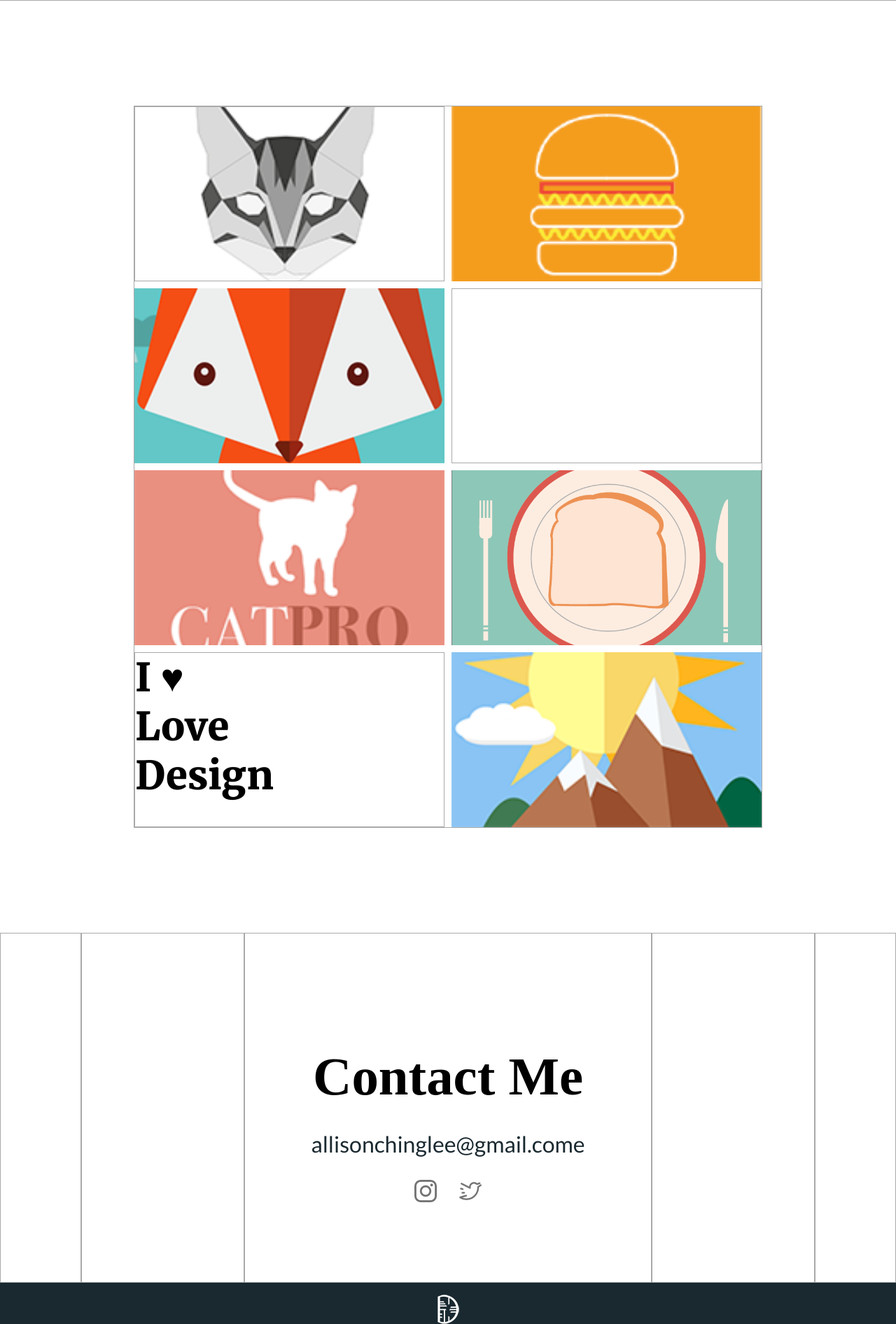
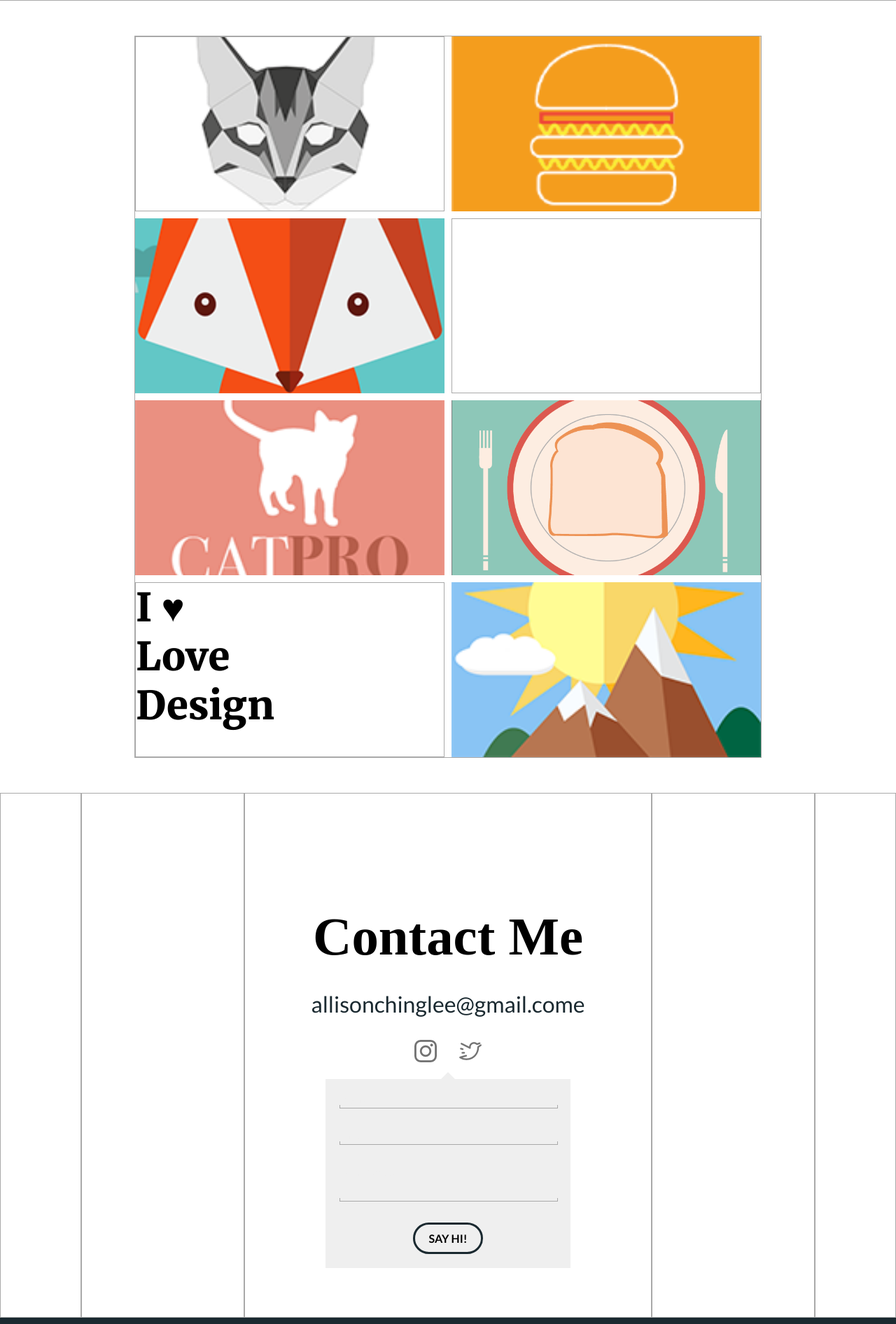
Before and after one commit to allisonching04/mywebportfolio, a PHP site: page / in a window 1280 px wide. Shown: the part 2031-3923 px from the top of the page at 70% size. Run offline with PHP 8.4, Linux system fonts and the light colour scheme; some libraries are stand-ins or nearby versions.

Commit message:
add contact form

```diff
--- a/css/styles.css
+++ b/css/styles.css
@@ -1,4 +1,7 @@
 @import url("https://fonts.googleapis.com/css?family=Lato:400,700|Merriweather:400,900");
+* {
+  box-sizing: border-box; }
+
 body {
   padding: 0;
   margin: 0;
@@ -95,7 +98,8 @@ a {
   padding: 10px 20px;
   border: 3px solid #1A2930;
   border-radius: 60px;
-  text-transform: uppercase; }
+  text-transform: uppercase;
+  cursor: pointer; }
 
 .homepage_part01_grid {
   display: grid;
@@ -186,9 +190,8 @@ a {
   grid-auto-rows: 250px;
   grid-auto-flow: row dense;
   grid-gap: 10px;
-
   width: 70vw;
-  margin: 150px auto;}
+  margin: 50px auto; }
   .gallery_item .showcase_item {
     background-size: cover;
     background-repeat: no-repeat; }
@@ -258,7 +261,7 @@ a {
 .homepage_part04_grid, .contact_me_grid {
   display: grid;
   grid-template-columns: 1fr 2fr 5fr 2fr 1fr;
-  grid-template-rows: 250px 250px; }
+  grid-template-rows: 250px 500px; }
   .homepage_part04_grid .contact_empty_box01, .contact_me_grid .contact_empty_box01 {
     grid-column: 1/2;
     grid-row: 1/3; }
@@ -294,6 +297,67 @@ a {
   .homepage_part04_grid .social_icon, .contact_me_grid .social_icon {
     padding: 0 1em; }
 
+.contact-form-container .contact-form {
+  position: relative;
+  width: 350px;
+  margin: 20px auto;
+  padding: 20px;
+  background: #EFEFEF; }
+  .contact-form-container .contact-form:before {
+    content: '';
+    position: absolute;
+    top: -10px;
+    left: 50%;
+    display: block;
+    width: 0;
+    height: 0;
+    margin-left: -10px;
+    border-left: 10px solid transparent;
+    border-bottom: 10px solid #EFEFEF;
+    border-right: 10px solid transparent; }
+.contact-form-container .field-container {
+  margin-bottom: 30px; }
+  .contact-form-container .field-container:last-child {
+    margin: 0; }
+  .contact-form-container .field-container:after {
+    content: "";
+    display: block;
+    width: 100%;
+    height: 4px;
+    margin-top: -1px;
+    border-width: 0 1px 1px 1px;
+    border-style: solid;
+    border-color: #A9A9A9; }
+  .contact-form-container .field-container.is-focused:after {
+    border-color: #DE1B1B; }
+.contact-form-container .input {
+  width: 100%;
+  margin: 0;
+  padding: 0 6px;
+  border: none;
+  outline: none;
+  background: transparent;
+  font: 12px "Lato", sans-serif;
+  color: #A9A9A9; }
+.contact-form-container .text-area {
+  min-height: 38px;
+  height: 38px;
+  margin: 2px 0 3px;
+  overflow-y: hidden;
+  resize: none;
+  -webkit-transition: height .1s;
+  -moz-transition: height .1s;
+  transition: height .1s; }
+.contact-form-container ::-webkit-input-placeholder {
+  color: #EFEFEF; }
+.contact-form-container :-moz-placeholder {
+  color: #EFEFEF; }
+.contact-form-container :-ms-placeholder {
+  color: #EFEFEF; }
+.contact-form-container .round_btn:hover, .contact-form-container .round_btn:active, .contact-form-container .round_btn:focus {
+  border-color: #DE1B1B;
+  color: #DE1B1B; }
+
 footer {
   display: flex;
   flex-direction: column;
--- a/index.php
+++ b/index.php
@@ -113,6 +113,22 @@
 
 						<div class="social_icon twitter"><a class="social_icons" href="https://twitter.com/chingchinglcc"><img class="twitter_icon" src="img/twitter_icon.png" alt="myTwitter"></a></div>
 					</div>
+
+					<div class="contact-form-container">
+						<form class="contact-form" action="contactform.php" method="post">
+							<div class="field-container">
+						    <input type="text" class="input" name="name" placeholder="Name" />
+						  	</div>
+						  	<div class="field-container">
+						    	<input type="text" class="input" name="email" placeholder="Email" />
+						  	</div>
+						  <div class="field-container">
+						    <textarea class="input text-area" name="message" placeholder="Your Message"></textarea>
+						  </div>
+							<button type="submit" name="submit" class="btn round_btn">Say Hi!</button>
+						</form>
+					</div>
+
 				</div>
 
 
--- a/js/main.js
+++ b/js/main.js
@@ -17,4 +17,18 @@ function init() {
         }
     });
 
+
+  $(".input").focus(function() {
+    $(this).parent(".field-container").addClass("is-focused");
+  });
+
+  $(".input").blur(function() {
+    $(this).parent(".field-container").removeClass("is-focused");
+  });
+
+ $('.field-container').on( 'keyup', '.text-area', function () {
+    $(this).height(0);
+    $(this).height(this.scrollHeight);
+  });
+
 }
--- a/sass/styles.scss
+++ b/sass/styles.scss
@@ -14,6 +14,8 @@ $highlight-red: #DE1B1B;
 //   	-moz-box-sizing: border-box;
 //   	box-sizing: border-box;
 // }
+
+* {box-sizing:border-box;}
 
 body {
 	padding:0;
@@ -147,6 +149,7 @@ a {
 	border:3px solid $dark-blue;
 	border-radius: 60px;
 	text-transform: uppercase;
+	cursor: pointer;
 }
 
 
@@ -265,7 +268,7 @@ a {
   	grid-gap: 10px;
 
   	width: 70vw;
-  	margin: 150px auto;
+  	margin: 50px auto;
 
 
   	.showcase_item{
@@ -361,7 +364,7 @@ a {
 .homepage_part04_grid, .contact_me_grid{
 	display: grid;
 	grid-template-columns:1fr 2fr 5fr 2fr 1fr;
-	grid-template-rows: 250px 250px;
+	grid-template-rows: 250px 500px;
 
 	.contact_empty_box01 {
 		grid-column: 1/2;
@@ -415,6 +418,89 @@ a {
 		padding: 0 1em;
 	}
 }
+
+.contact-form-container {
+
+
+	.contact-form {
+	  position: relative;
+	  width: 350px;
+	  margin: 20px auto;
+	  padding: 20px;
+	  background: $light-grey;
+
+
+	  &:before {
+	    content: '';
+	    position: absolute;
+	    top: -10px;
+	    left: 50%;
+	    display: block;
+	    width: 0;
+	    height: 0;
+	    margin-left: -10px;
+	    border-left: 10px solid transparent;
+	    border-bottom: 10px solid $light-grey;
+	    border-right: 10px solid transparent;
+	  }
+}
+
+
+	.field-container {
+	  margin-bottom: 30px;
+
+	  &:last-child {
+	    margin: 0;
+	  }
+
+	  &:after {
+	    content: "";
+	    display: block;
+	    width: 100%;
+	    height: 4px;
+	    margin-top: -1px;
+	    border-width: 0 1px 1px 1px;
+	    border-style: solid;
+	    border-color: $dark-grey;
+	  }
+
+	  &.is-focused:after {
+	    border-color: $highlight-red;
+	  }
+}
+
+	.input {
+	  width: 100%;
+	  margin: 0;
+	  padding: 0 6px;
+	  border: none;
+	  outline: none;
+	  background: transparent;
+	  font: 12px $secondary-font;
+	  color: $dark-grey;
+	}
+
+	.text-area {
+	  min-height: 38px;
+	  height: 38px;
+	  margin: 2px 0 3px;
+	  overflow-y: hidden;
+	  resize: none;
+	  -webkit-transition: height .1s;
+	  -moz-transition: height .1s;
+	  transition: height .1s;
+	}
+
+	::-webkit-input-placeholder { color: $light-grey; }
+	:-moz-placeholder { color: $light-grey; }
+	:-ms-placeholder { color: $light-grey;}
+
+	.round_btn:hover,.round_btn:active, .round_btn:focus {
+	border-color:  $highlight-red;
+	color:  $highlight-red;
+}
+}
+
 footer {
 	display: flex;
 	flex-direction: column;
```
Also changed, not shown: includes/contactform.php (added), 1 other file.
